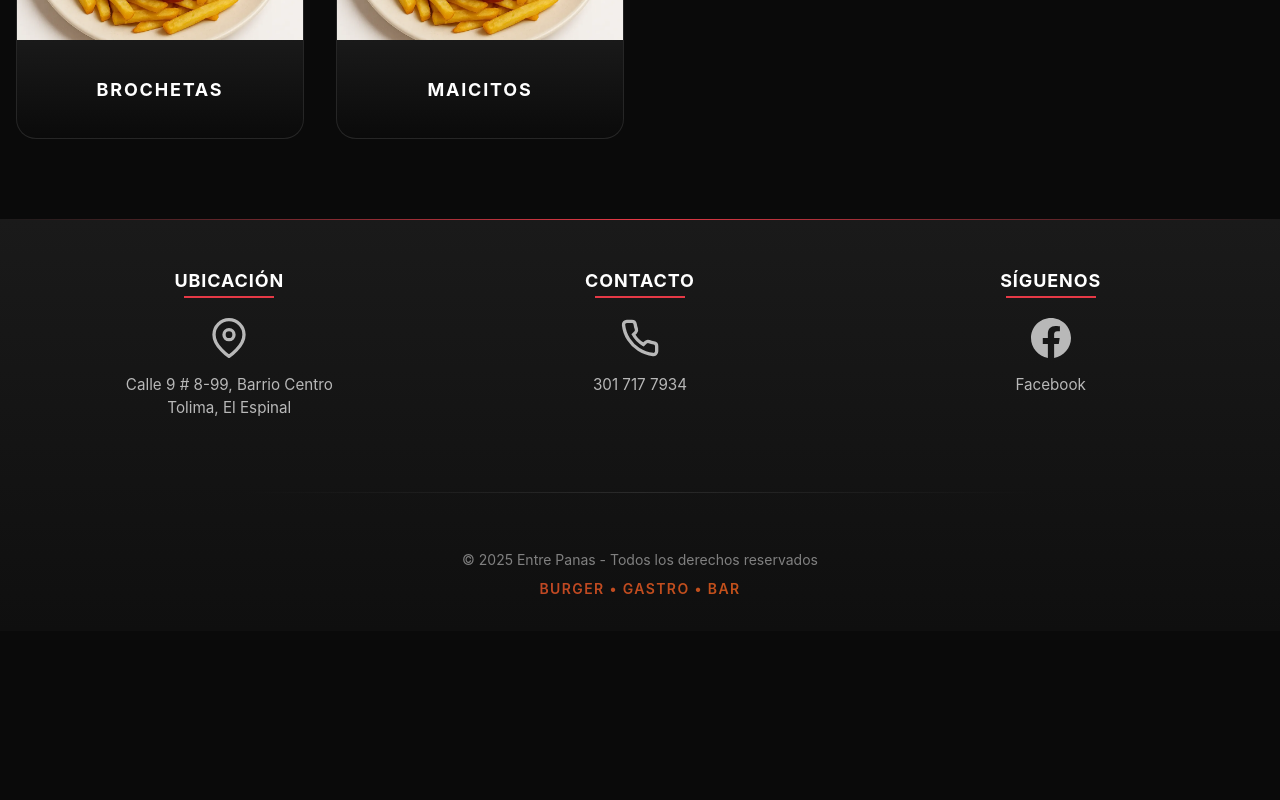
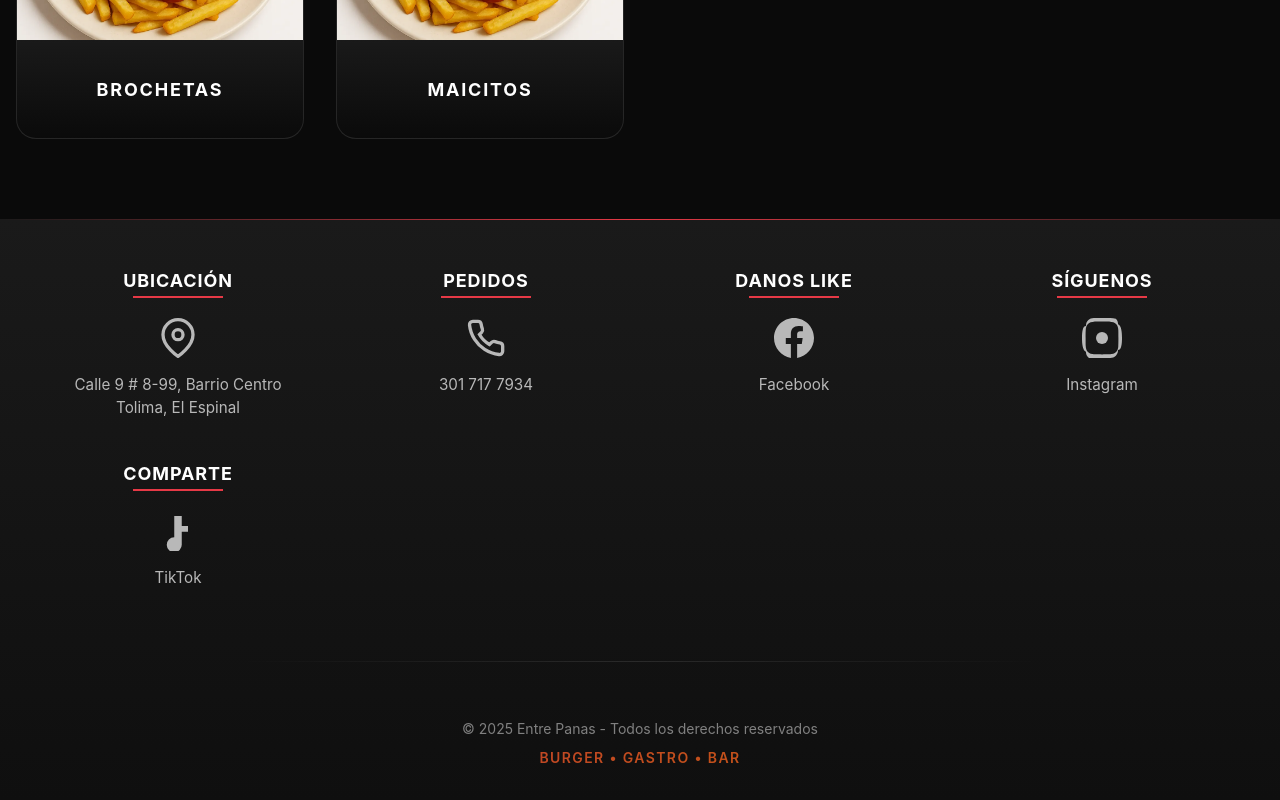
Before and after one commit to entrepanas/panas-menu, a React (Create React App) app: page / in a window 1280 px wide. Shown: the part 1042-1842 px from the top of the page. Before the commit the page ends 1673 px from the top, so only its background shows below. Built offline with nearby package versions, Linux system fonts and the light colour scheme.

Commit message:
added social icons

```diff
--- a/src/App.css
+++ b/src/App.css
@@ -593,6 +593,14 @@ body::before {
   color: #1877f2;
 }
 
+.footer-section:nth-child(4):hover .footer-icon {
+  color: #E1306C;
+}
+
+.footer-section:nth-child(5):hover .footer-icon {
+  color: #00f2ea;
+}
+
 .location-link:hover .footer-icon {
   color: var(--brand-primary);
 }
--- a/src/components/Footer.jsx
+++ b/src/components/Footer.jsx
@@ -6,6 +6,7 @@ const Footer = () => {
   return (
     <footer className="footer-container">
       <div className="footer-content">
+
         <div className="footer-section">
             <h3 className="footer-title">Ubicación</h3>
             <br></br>
@@ -32,7 +33,7 @@ const Footer = () => {
         </div>
 
         <div className="footer-section">
-            <h3 className="footer-title">Contacto</h3>
+            <h3 className="footer-title">Pedidos</h3>
             <br></br>
             <a
                 href="tel:3017177934"
@@ -53,7 +54,7 @@ const Footer = () => {
         </div>
 
         <div className="footer-section">
-            <h3 className="footer-title">Síguenos</h3>
+            <h3 className="footer-title">Danos like</h3>
             <br></br>
             <a
                 href="https://www.facebook.com/entrepanasburger.gastrobar"
@@ -75,6 +76,98 @@ const Footer = () => {
                 <span>Facebook</span>
             </a>
         </div>
+
+        <div className="footer-section">
+            <h3 className="footer-title">Síguenos</h3>
+            <br />
+
+            {/* Enlace a Instagram con su icono */}
+            <a
+                href="https://www.instagram.com/entrepanasburgergastrobar/"
+                target="_blank"
+                rel="noopener noreferrer"
+                className="footer-link social-link"
+            >
+                <svg
+                className="footer-icon"
+                viewBox="0 0 24 24"
+                fill="currentColor"
+                aria-labelledby="instagramTitle"
+                role="img"
+                >
+                <title id="instagramTitle">Instagram</title>
+                {/* Contorno circular + círculo interior */}
+                <path d="M12 2.163c3.204 0 3.584.012 4.85.07 1.366.062 2.633.346 3.608
+                        1.32.975.975 1.259 2.242 1.32 3.608.058 1.266.069 1.645.069
+                        4.84s-.012 3.574-.07 4.84c-.062 1.366-.345 2.633-1.32
+                        3.608-.975.975-2.242 1.259-3.608 1.32-1.266.058-1.645.069-4.84.069s-3.574
+                        -.012-4.84-.07c-1.366-.062-2.633-.345-3.608-1.32-.975
+                        -.975-1.259-2.242-1.32-3.608-.058-1.266-.069-1.645-.069
+                        -4.84s.012-3.574.07-4.84c.062-1.366.345-2.633
+                        1.32-3.608.975-.975 2.242-1.259 3.608-1.32 1.266-.058
+                        1.645-.069 4.84-.069m0-2.163C8.736 0 8.332.014 7.052.072
+                        5.772.13 4.658.418 3.68 1.396 2.702 2.374 2.414 3.488
+                        2.356 4.768.29 4.756 0 8.69 0 12c0 3.31.29 7.246
+                        2.356 8.232.058 1.28.346 2.394 1.324 3.372.978.978
+                        2.092 1.266 3.372 1.324C8.332 23.986 8.736 24 12 24c3.264
+                        0 3.668-.014 4.948-.072 1.28-.058 2.394-.346
+                        3.372-1.324.978-.978 1.266-2.092 1.324-3.372C23.71
+                        19.246 24 15.31 24 12c0-3.31-.29-7.246-2.356-8.232
+                        -.058-1.28-.346-2.394-1.324-3.372C19.342.418
+                        18.228.13 16.948.072 15.668.014 15.264 0 12 0z"
+                />
+                <circle cx="12" cy="12" r="3.6" />
+                </svg>
+            </a>
+            <br />
+
+            {/* Etiqueta de texto */}
+            <a
+                href="https://www.instagram.com/entrepanasburgergastrobar/"
+                target="_blank"
+                rel="noopener noreferrer"
+                className="footer-link social-link"
+            >
+                <span>Instagram</span>
+            </a>
+        </div>
+
+        <div className="footer-section">
+            <h3 className="footer-title">Comparte</h3>
+            <br />
+
+            {/* Enlace a TikTok con su icono */}
+            <a
+                href="https://www.tiktok.com/@entrepanas_21"
+                target="_blank"
+                rel="noopener noreferrer"
+                className="footer-link social-link"
+            >
+                <svg
+                className="footer-icon"
+                viewBox="0 0 24 24"
+                fill="currentColor"
+                aria-labelledby="tiktokTitle"
+                role="img"
+                >
+                <title id="tiktokTitle">TikTok</title>
+                {/* Nota musical, icono oficial de TikTok (Ionicons “logo-tiktok”) */}
+                <path d="M9.75 3v12.75A4.5 4.5 0 1 0 14.25 20v-7.5h3.75V9h-3.75V3H9.75z" />
+                </svg>
+            </a>
+            <br />
+
+            {/* Etiqueta de texto */}
+            <a
+                href="https://www.tiktok.com/@entrepanas_21"
+                target="_blank"
+                rel="noopener noreferrer"
+                className="footer-link social-link"
+            >
+                <span>TikTok</span>
+            </a>
+        </div>
+
       </div>
 
       <div className="footer-divider"></div>
```
